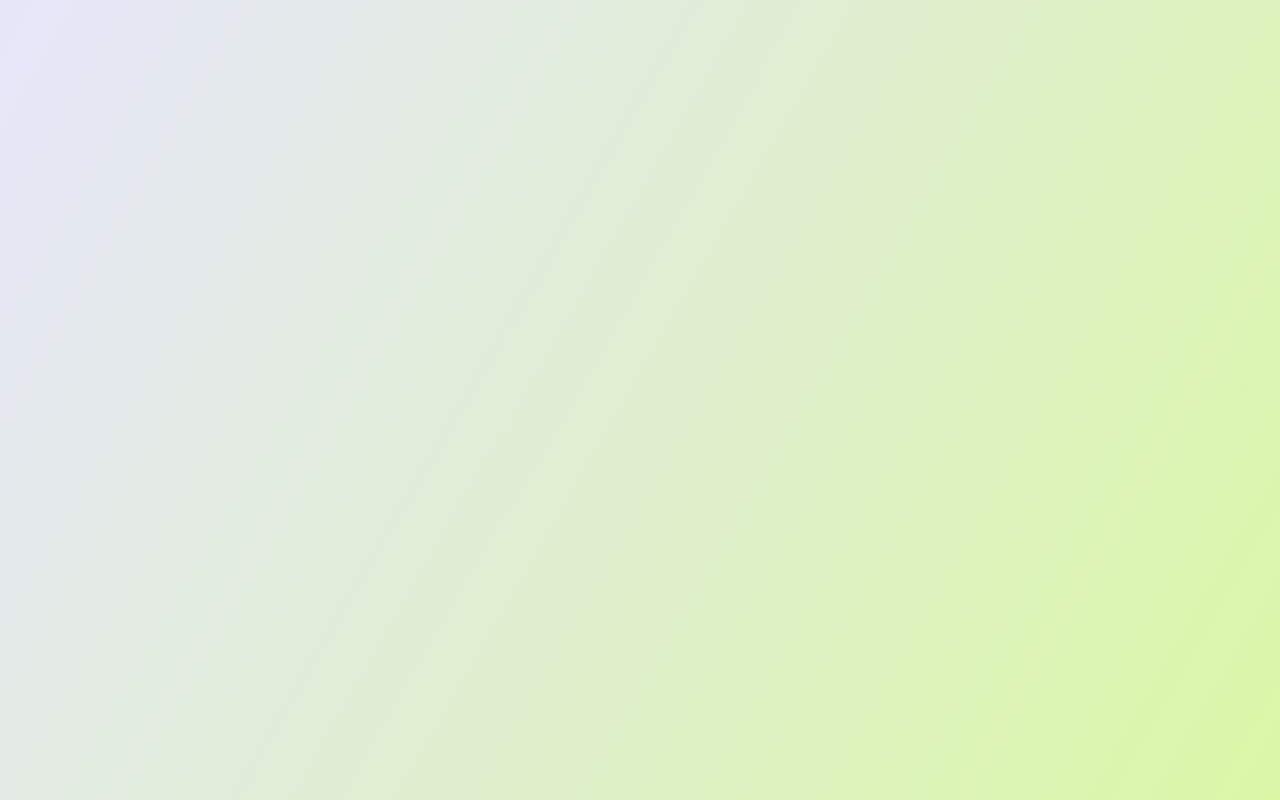
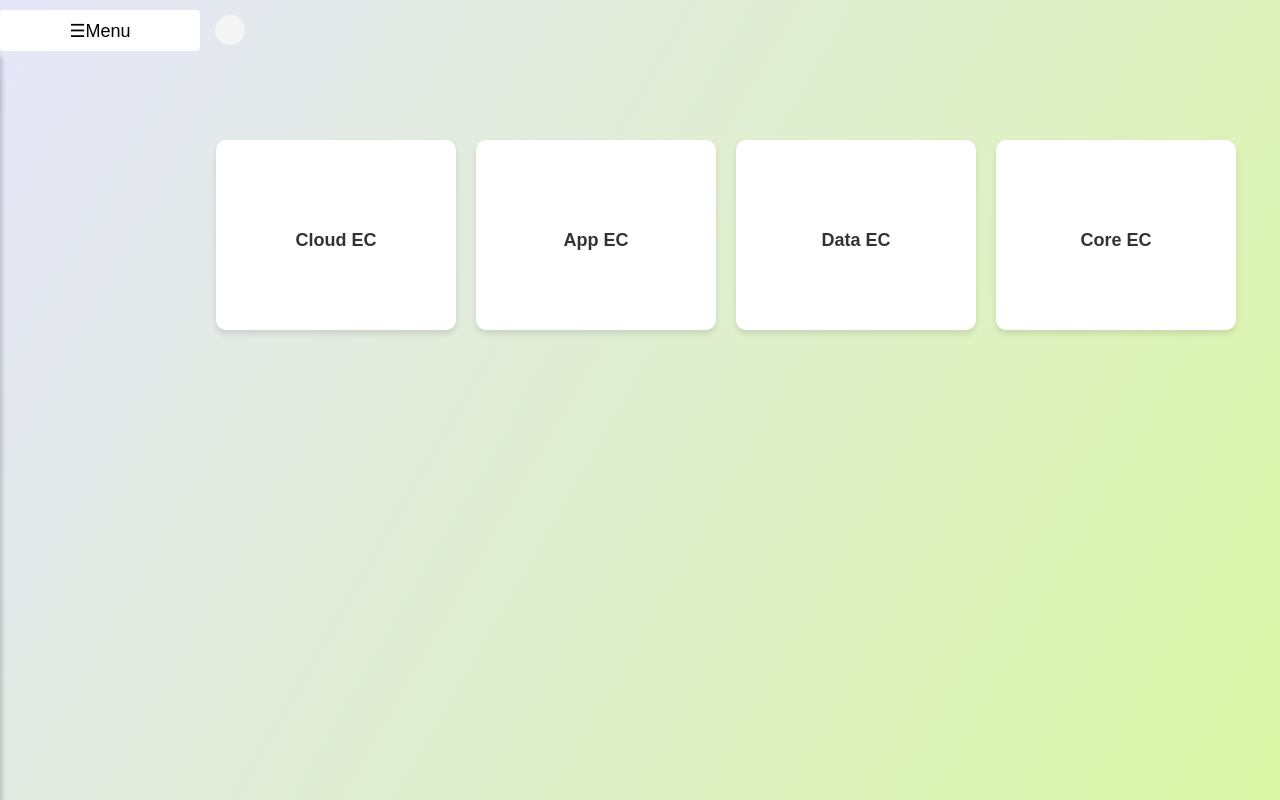
Before and after one commit to HalikaAluru-VM/TAG-NEW, a React (Create React App) app in the folder src/frontend/: page /ec-selection in a window 1280 px wide. Before the commit this address had no page. Built offline with nearby package versions, Linux system fonts and the light colour scheme.

Commit message:
EcSelection js,css and route in app.js

```diff
--- a/src/frontend/src/App.js
+++ b/src/frontend/src/App.js
@@ -1,6 +1,8 @@
 import { BrowserRouter as Router, Routes, Route } from "react-router-dom";
 import Login from "./components/Login/Login";
 import Dashboard from "./components/Dashboard/Dashboard";
+import EcSelection from "./components/EcSelection/EcSelection";
+
 
 const App = () => {
   return (
@@ -8,6 +10,9 @@ const App = () => {
       <Routes>
         <Route path="/" element={<Login />} />
         <Route path="/dashboard" element={<Dashboard />} />
+        <Route path="/ec-selection" element={<EcSelection />} />
+
+
       </Routes>
     </Router>
   );
--- /dev/null
+++ b/src/frontend/src/components/EcSelection/EcSelection.css
@@ -0,0 +1,114 @@
+body,
+html {
+  font-family: "Segoe UI", Tahoma, Geneva, Verdana, sans-serif;
+  margin: 0;
+  padding: 0;
+  background: linear-gradient(120deg, #e6e6fa, #daf7a6);
+  color: #333;
+  height: 100%;
+}
+
+.sidebar-menu {
+  width: 200px;
+  position: fixed;
+  top: 0px;
+  left: 0;
+  height: 100%;
+  margin-top: 55px;
+  transition: transform 0.3s ease;
+  transform: translateX(-100%);
+  border: 1px solid;
+  background: white;
+  z-index: 1001;
+  box-shadow: 2px 0 5px rgba(0, 0, 0, 0.2);
+}
+
+.sidebar-menu.show {
+  transform: translateX(0);
+}
+
+#toggle-sidebar-btn {
+  position: fixed;
+  top: 10px;
+  background-color: white;
+  color: black;
+  border: none;
+  font-size: 18px;
+  width: 200px;
+  border-radius: 4px;
+  height: 41px;
+}
+
+.sidebar-option {
+  padding: 15px 20px;
+  display: flex;
+  align-items: center;
+  cursor: pointer;
+  transition: all 0.3s ease;
+  position: relative;
+  width: 80%;
+  color: black;
+  border-radius: 5px;
+}
+
+.sidebar-option:hover {
+  background-color: #daf7a6;
+  color: black;
+  box-shadow: 0 4px 6px rgba(0, 0, 0, 0.1);
+  transform: translateY(-2px);
+}
+
+.card-container {
+  display: flex;
+  justify-content: center;
+  align-items: center;
+  width: 90%;
+  margin-left: 150px;
+  gap: 20px;
+  flex-wrap: wrap;
+  transform: translateY(50%);
+}
+
+.card {
+  background-color: white;
+  border-radius: 10px;
+  box-shadow: 0 4px 6px rgba(0, 0, 0, 0.1);
+  width: 200px;
+  height: 150px;
+  display: flex;
+  flex-direction: column;
+  justify-content: center;
+  align-items: center;
+  padding: 20px;
+  transition: transform 0.3s ease;
+  cursor: pointer;
+}
+
+.card:hover {
+  transform: translateY(-10px);
+  box-shadow: 0 8px 12px rgba(0, 0, 0, 0.2);
+}
+
+.card-title {
+  font-size: 18px;
+  font-weight: bold;
+  color: #333;
+  margin-top: 10px;
+}
+
+.card-icon {
+  font-size: 40px;
+  color: #6c63ff;
+}
+
+.backbutton {
+  width: 30px;
+  background-color: whitesmoke;
+  height: 30px;
+  border-radius: 50%;
+  margin-left: 215px;
+  margin-top: 15px;
+  display: flex;
+  align-items: center;
+  justify-content: center;
+}
--- /dev/null
+++ b/src/frontend/src/components/EcSelection/EcSelection.js
@@ -0,0 +1,99 @@
+import React, { useState } from "react";
+import "./EcSelection.css";
+
+const EcSelection = () => {
+  const [sidebarVisible, setSidebarVisible] = useState(false);
+
+  const toggleSidebar = () => {
+    setSidebarVisible(!sidebarVisible);
+  };
+
+  const navigateTo = (url) => {
+    window.location.href = url;
+  };
+
+  return (
+    <div>
+      <button id="toggle-sidebar-btn" onClick={toggleSidebar}>
+        ☰Menu
+      </button>
+
+      {/* Sidebar */}
+      <div className={`sidebar-menu ${sidebarVisible ? "show" : ""}`}>
+        <div
+          className="sidebar-option active"
+          onClick={() => navigateTo("Dashboard.html")}
+        >
+          <i className="fas fa-tachometer-alt"></i>
+          <span>Dashboard</span>
+        </div>
+        <div
+          className="sidebar-option"
+          onClick={() => navigateTo("ECselection.html")}
+        >
+          <i className="fas fa-users"></i>
+          <span>Recruit</span>
+        </div>
+        <div
+          className="sidebar-option"
+          onClick={() => navigateTo("candidatespage.html")}
+        >
+          <i className="fas fa-tasks"></i>
+          <span>RRF Tracking</span>
+        </div>
+        <div
+          className="sidebar-option"
+          onClick={() => navigateTo("GTPrescreening.html")}
+        >
+          <i className="fas fa-tasks"></i>
+          <span>GT's Prescreening</span>
+        </div>
+        <div
+          className="sidebar-option logout-option"
+          onClick={() => navigateTo("index.html")}
+        >
+          <i className="fas fa-sign-out-alt"></i>
+          <span>Logout</span>
+        </div>
+      </div>
+
+      <div className="backbutton" onClick={() => navigateTo("index.html")}>
+        <i className="fas fa-arrow-left"></i>
+      </div>
+
+      {/* Cards Section */}
+      <div className="card-container">
+        <div
+          className="card"
+          onClick={() => navigateTo("cloudrecruit.html", "Cloud EC")}
+        >
+          <i className="fas fa-cloud card-icon"></i>
+          <div className="card-title">Cloud EC</div>
+        </div>
+        <div
+          className="card"
+          onClick={() => navigateTo("apprecruit.html", "App EC")}
+        >
+          <i className="fas fa-cogs card-icon"></i>
+          <div className="card-title">App EC</div>
+        </div>
+        <div
+          className="card"
+          onClick={() => navigateTo("datarecruit.html", "Data EC")}
+        >
+          <i className="fas fa-database card-icon"></i>
+          <div className="card-title">Data EC</div>
+        </div>
+        <div
+          className="card"
+          onClick={() => navigateTo("corerecruit.html", "Core EC")}
+        >
+          <i className="fas fa-microchip card-icon"></i>
+          <div className="card-title">Core EC</div>
+        </div>
+      </div>
+    </div>
+  );
+};
+
+export default EcSelection;
```
